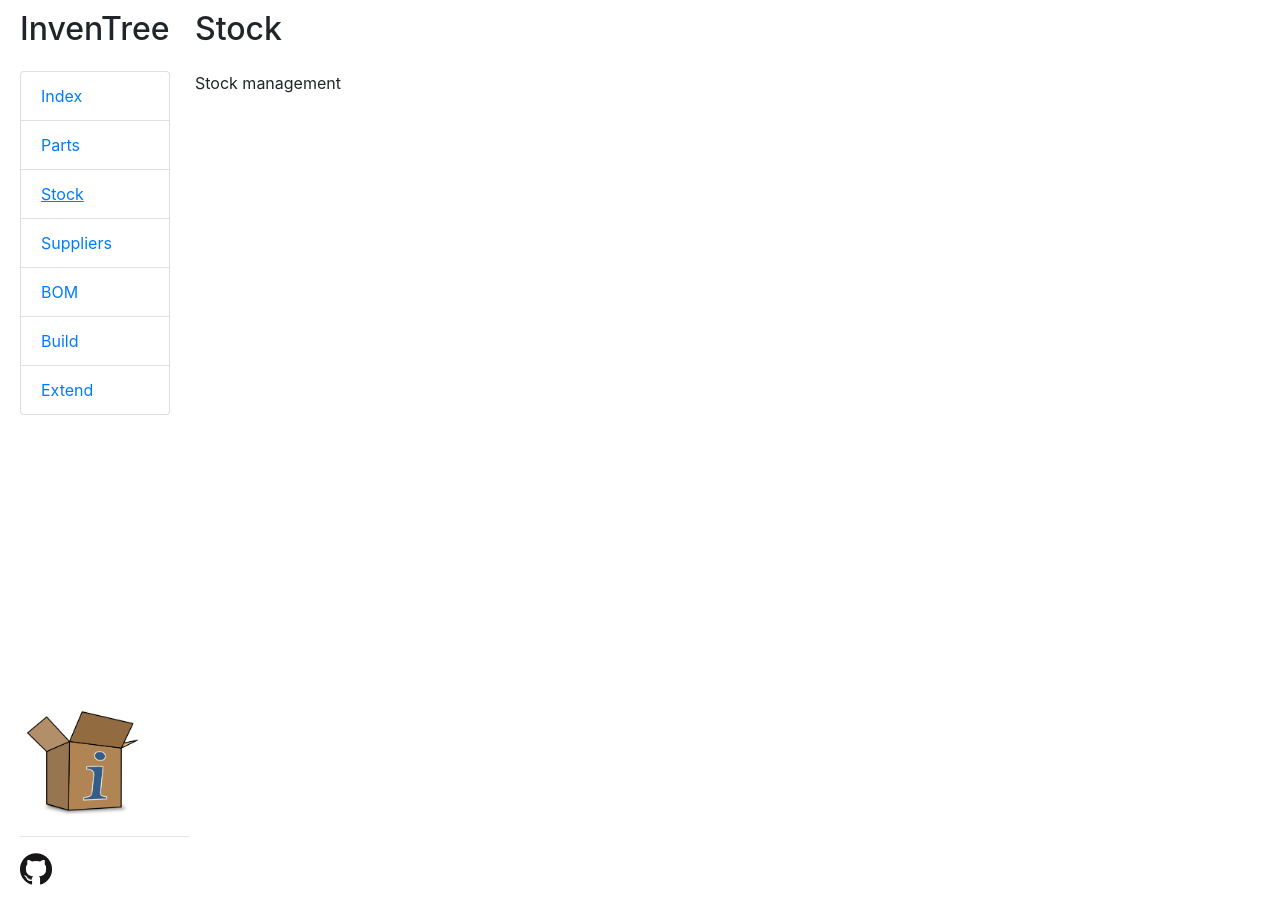
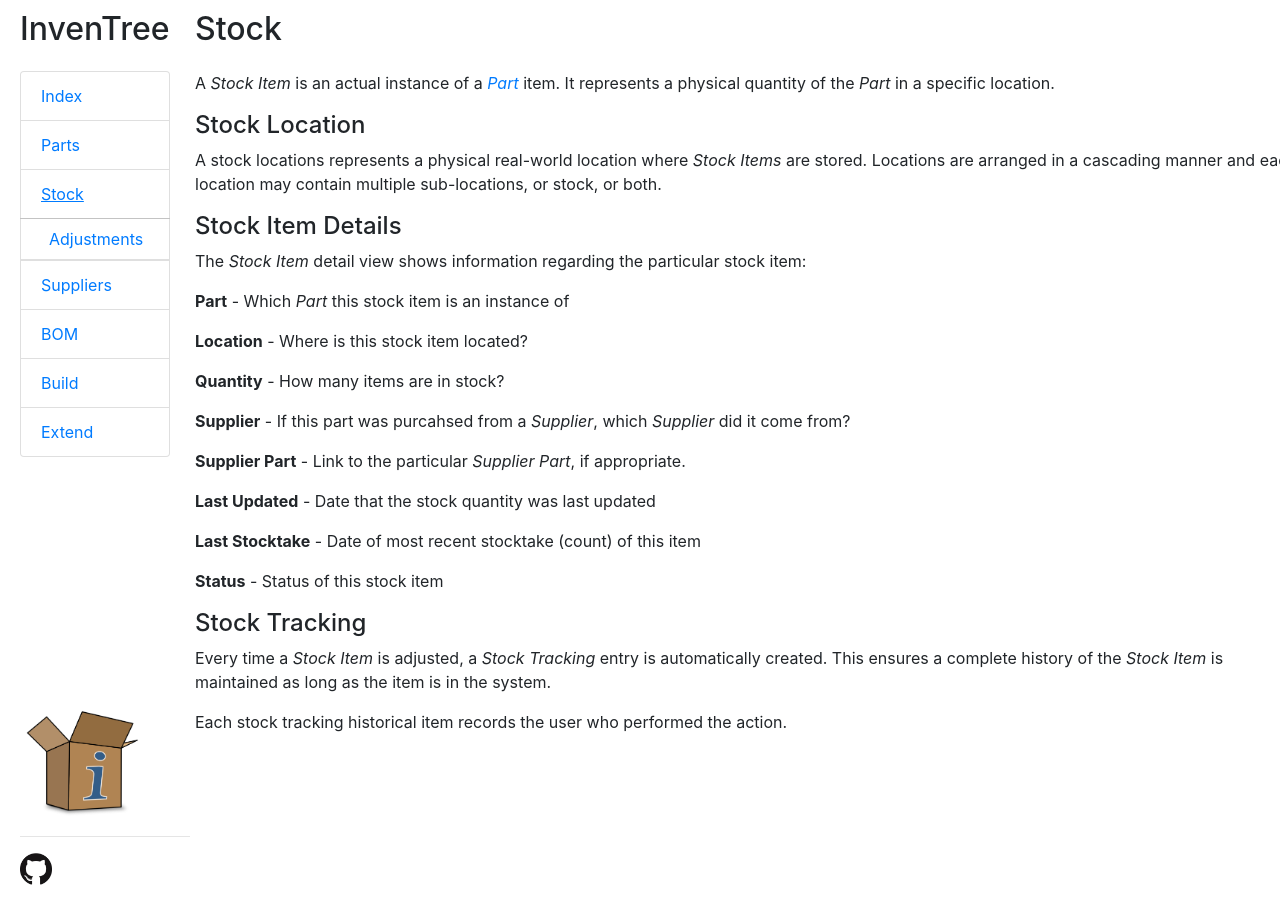
Before and after one commit to inventree/InvenTree.github.io, a Jekyll site: the page built from stock.md, in a window 1280 px wide. Built offline with Jekyll 4.4.1, drawn with Linux system fonts in a browser that asks for light colours.

Commit message:
Add better docs for 'stock'

```diff
--- a/_includes/sidenav.html
+++ b/_includes/sidenav.html
@@ -18,6 +18,9 @@
             <li class='list-group-sub-item'>{% include nav_link.html url='/part_attachments.html' text='Attachments' %}</li>
         {% endif %}
         <li class='list-group-item'>{% include nav_link.html url='/stock.html' text='Stock' %}</li>
+        {% if page.url contains '/stock' %}
+            <li class='list-group-sub-item'>{% include nav_link.html url='/stock_adjust.html' text='Adjustments' %}</li>
+        {% endif %}
         <li class='list-group-item'>{% include nav_link.html url='/suppliers.html' text='Suppliers' %}</li>
         <li class='list-group-item'>{% include nav_link.html url='/bom.html' text='BOM' %}</li>
         <li class='list-group-item'>{% include nav_link.html url='/build.html' text='Build' %}</li>
--- a/stock.md
+++ b/stock.md
@@ -2,4 +2,34 @@
 title: Stock
 ---
 
-Stock management
+A *Stock Item* is an actual instance of a [*Part*](/part.html) item. It represents a physical quantity of the *Part* in a specific location.
+
+## Stock Location
+
+A stock locations represents a physical real-world location where *Stock Items* are stored. Locations are arranged in a cascading manner and each location may contain multiple sub-locations, or stock, or both.
+
+## Stock Item Details
+
+The *Stock Item* detail view shows information regarding the particular stock item:
+
+**Part** - Which *Part* this stock item is an instance of
+
+**Location** - Where is this stock item located?
+
+**Quantity** - How many items are in stock?
+
+**Supplier** - If this part was purcahsed from a *Supplier*, which *Supplier* did it come from?
+
+**Supplier Part** - Link to the particular *Supplier Part*, if appropriate.
+
+**Last Updated** - Date that the stock quantity was last updated
+
+**Last Stocktake** - Date of most recent stocktake (count) of this item
+
+**Status** - Status of this stock item
+
+## Stock Tracking
+
+Every time a *Stock Item* is adjusted, a *Stock Tracking* entry is automatically created. This ensures a complete history of the *Stock Item* is maintained as long as the item is in the system.
+
+Each stock tracking historical item records the user who performed the action.
```
Also changed, not shown: stock_adjust.md (added, +29 -0 lines), assets/img/stock/stock_add.png (added), assets/img/stock/stock_count.png (added), assets/img/stock/stock_move.png (added), assets/img/stock/stock_remove.png (added).
